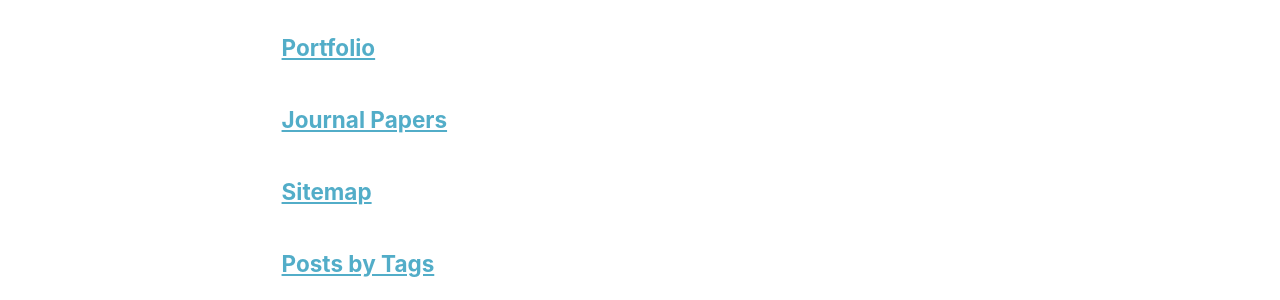
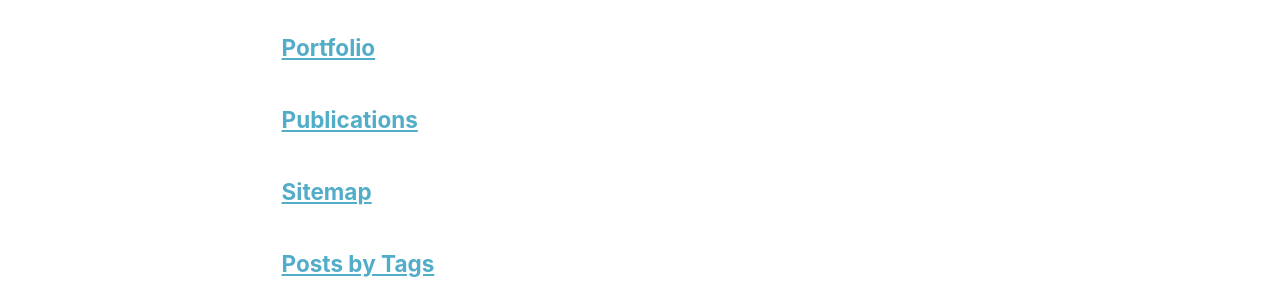
Before and after one commit to yezhenggeng/Page, a Jekyll site: the page built from _pages/page-archive.html, in a window 1280 px wide and 900 px high, scrolled down 691 px. Shown: the part 154-454 px from the top of the window. Built offline with Jekyll 4.4.1, drawn with Linux system fonts in a browser that asks for light colours.

Commit message:
Update publications.md

```diff
--- a/_pages/publications.md
+++ b/_pages/publications.md
@@ -1,6 +1,6 @@
 ---
 layout: archive
-title: "Journal Papers"
+title: "Publications"
 permalink: /publications/
 author_profile: true
 ---
```
